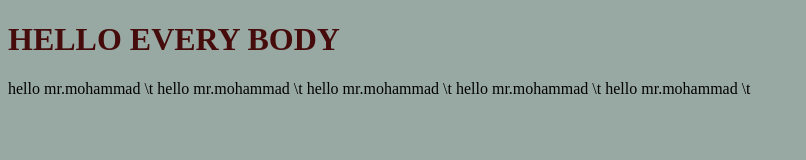
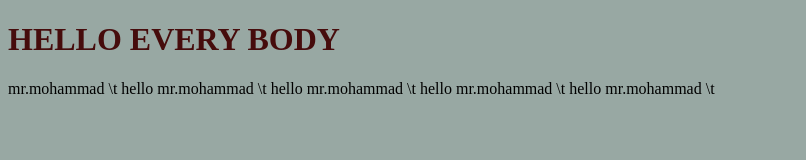
Before and after one commit to mohammadmesbah/myproject, a plain HTML site: page index.html in a window 1280 px wide. Shown: the whole page, without its empty margins (0-806 px from the left). Drawn offline with Linux system fonts and the light colour scheme.

Commit message:
modified index.html

```diff
--- a/index.html
+++ b/index.html
@@ -9,7 +9,7 @@
 </head>
 <body>
     <h1>HELLO EVERY BODY</h1>
-    <p>hello mr.mohammad \t
+    <p>mr.mohammad \t
         hello mr.mohammad \t
         hello mr.mohammad \t
         hello mr.mohammad \t
```
Also changed, not shown: gitCommand.txt.
